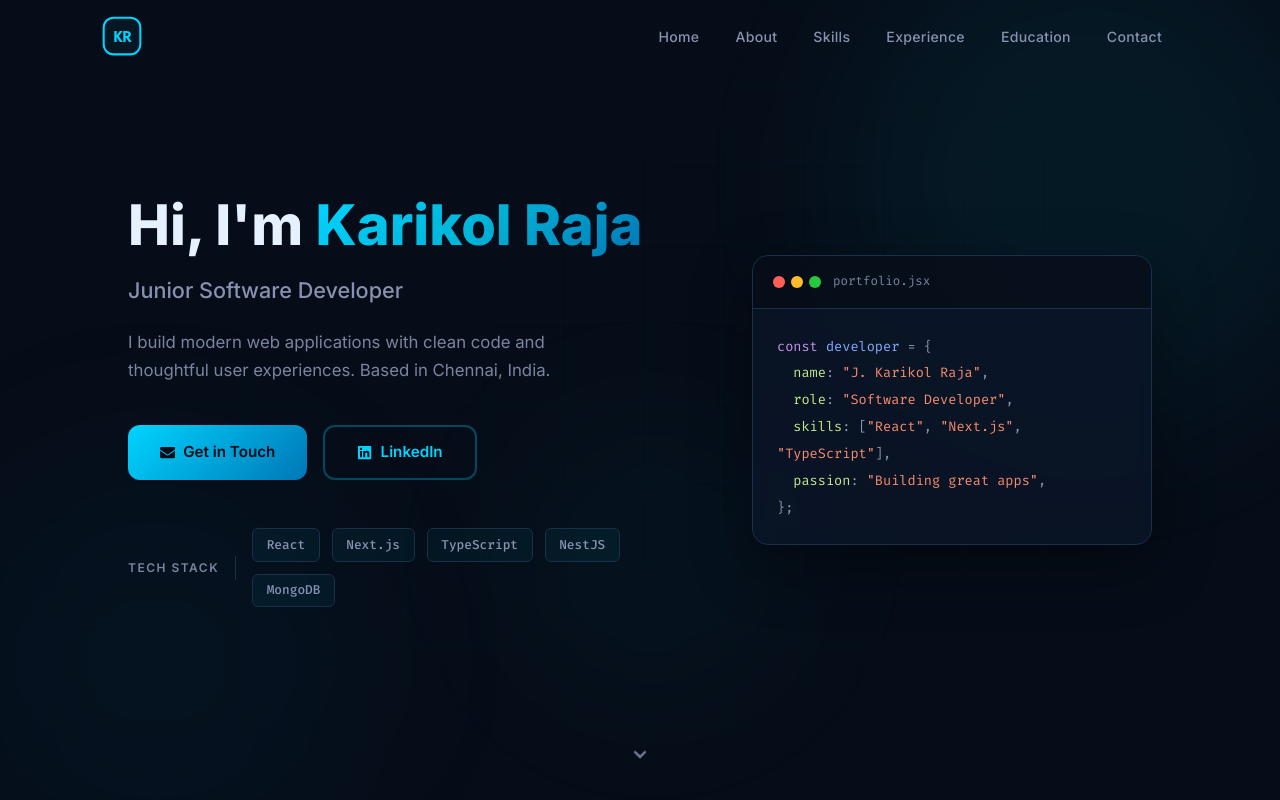
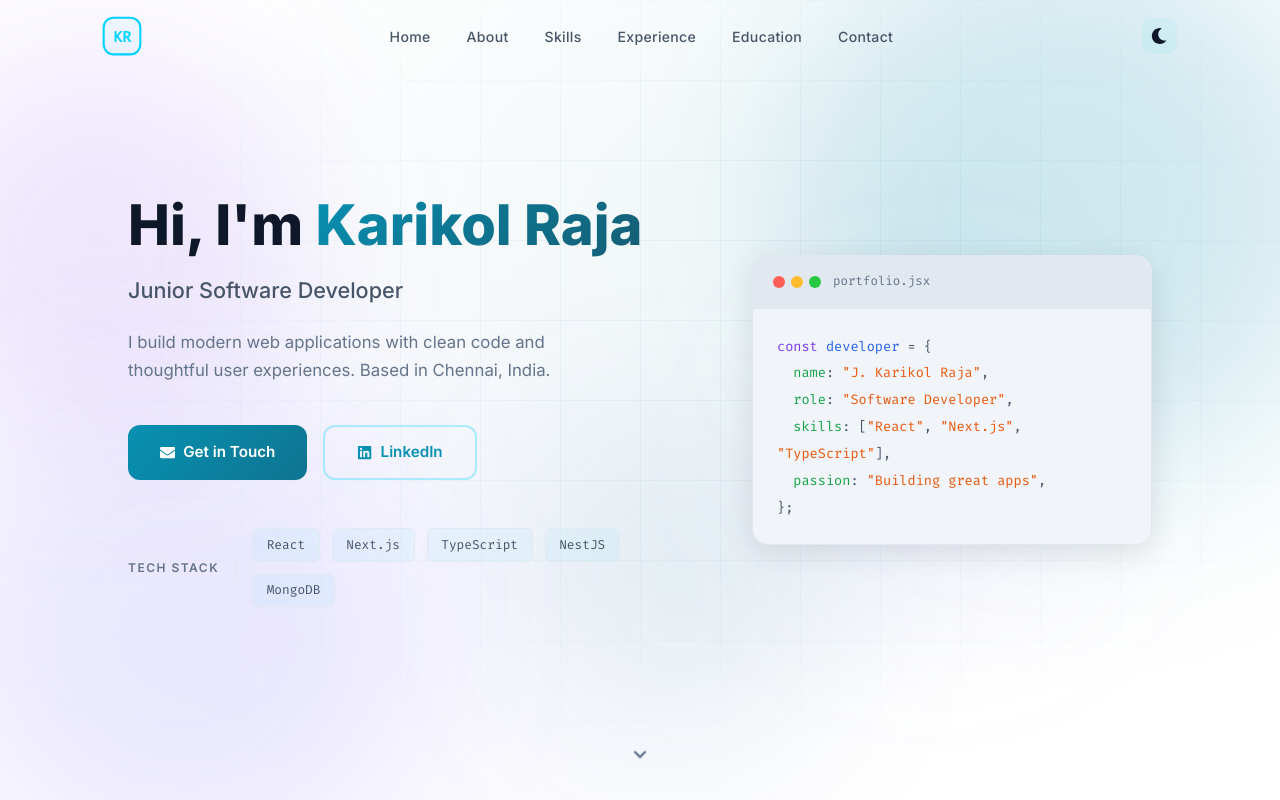
Before and after one commit to karikol2310/portfolio, a React (Vite) app: page / in a window 1280 px wide. Shown: the top 800 px of the page. Built offline with nearby package versions, Linux system fonts and the light colour scheme.

Commit message:
feat: update styles, navbar, hero, and meta tags

```diff
--- a/index.html
+++ b/index.html
@@ -31,19 +31,6 @@
     <meta name="twitter:description" content="Junior Software Developer portfolio. Building modern web applications with Java, React, Next.js and more." />
     <meta name="twitter:image" content="https://karikolraja.online/og-image.png" />
 
-    <!-- Fonts: preconnect + non-render-blocking -->
-    <link rel="preconnect" href="https://fonts.googleapis.com" />
-    <link rel="preconnect" href="https://fonts.gstatic.com" crossorigin />
-    <link
-      href="https://fonts.googleapis.com/css2?family=Inter:wght@400;500;600;700;800&family=Fira+Code:wght@400;500&display=swap"
-      rel="stylesheet"
-      media="print"
-      onload="this.media='all'"
-    />
-    <noscript>
-      <link href="https://fonts.googleapis.com/css2?family=Inter:wght@400;500;600;700;800&family=Fira+Code:wght@400;500&display=swap" rel="stylesheet" />
-    </noscript>
-
     <!-- Structured Data -->
     <script type="application/ld+json">
     {
@@ -63,9 +50,39 @@
       "knowsAbout": ["React", "Next.js", "TypeScript", "NestJS", "MongoDB", "Node.js", "JavaScript"]
     }
     </script>
+
+    <!-- Theme initialization (before paint to prevent FOUC) -->
+    <script>
+      (function(){var t=localStorage.getItem('theme');if(!t)t=window.matchMedia('(prefers-color-scheme:light)').matches?'light':'dark';document.documentElement.setAttribute('data-theme',t);var m=document.querySelector('meta[name="theme-color"]');if(m)m.setAttribute('content',t==='light'?'#ffffff':'#060d18')})()
+    </script>
+
+    <!-- Critical CSS for prerendered content -->
+    <style>
+      body{margin:0;background:#060d18}
+      [data-theme="light"] body{background:#ffffff}
+      .prerender-hero{min-height:100vh;display:flex;align-items:center;justify-content:center;font-family:Inter,system-ui,-apple-system,sans-serif;padding:5rem 1.25rem 0}
+      .prerender-hero__inner{max-width:560px;text-align:center}
+      .prerender-hero h1{font-size:2.5rem;font-weight:800;line-height:1.15;margin:0 0 1rem;color:#e6f1ff}
+      .prerender-hero h1 span{background:linear-gradient(135deg,#00d4ff,#00b4d8,#0077b6);-webkit-background-clip:text;-webkit-text-fill-color:transparent;background-clip:text}
+      .prerender-hero h2{font-size:1.15rem;font-weight:500;color:#8892b0;margin:0 0 1.25rem}
+      .prerender-hero p{color:#7a84a0;font-size:0.95rem;line-height:1.7;margin:0 auto;max-width:480px}
+      [data-theme="light"] .prerender-hero h1{color:#0f172a}
+      [data-theme="light"] .prerender-hero h1 span{background:linear-gradient(135deg,#0891b2,#0e7490,#155e75);-webkit-background-clip:text;-webkit-text-fill-color:transparent;background-clip:text}
+      [data-theme="light"] .prerender-hero h2{color:#475569}
+      [data-theme="light"] .prerender-hero p{color:#64748b}
+    </style>
   </head>
   <body>
-    <div id="root"></div>
+    <div id="root">
+      <!-- Prerendered hero for instant FCP/LCP — replaced by React on mount -->
+      <div class="prerender-hero">
+        <div class="prerender-hero__inner">
+          <h1>Hi, I'm <span>Karikol Raja</span></h1>
+          <h2>Junior Software Developer</h2>
+          <p>I build modern web applications with clean code and thoughtful user experiences. Based in Chennai, India.</p>
+        </div>
+      </div>
+    </div>
     <script type="module" src="/src/main.jsx"></script>
   </body>
 </html>
--- a/package.json
+++ b/package.json
@@ -10,6 +10,8 @@
     "preview": "vite preview"
   },
   "dependencies": {
+    "@fontsource/fira-code": "^5.2.7",
+    "@fontsource/inter": "^5.2.8",
     "react": "^19.2.0",
     "react-dom": "^19.2.0",
     "react-icons": "^5.5.0"
--- a/src/components/Footer.css
+++ b/src/components/Footer.css
@@ -46,6 +46,8 @@
   font-size: 0.9rem;
   transition: all 0.3s ease;
   width: fit-content;
+  padding: 0.5rem 0;
+  display: inline-block;
 }
 
 .footer-nav a:hover {
--- a/src/components/Hero.css
+++ b/src/components/Hero.css
@@ -5,6 +5,8 @@
   justify-content: center;
   position: relative;
   overflow: hidden;
+  background: radial-gradient(ellipse at 70% 30%, var(--orb-teal) 0%, transparent 60%),
+              radial-gradient(ellipse at 20% 80%, var(--orb-violet) 0%, transparent 50%);
 }
 
 /* Background effects */
@@ -23,30 +25,51 @@
 }
 
 .hero-orb-1 {
-  width: 500px;
-  height: 500px;
-  background: rgba(0, 212, 255, 0.06);
+  width: 550px;
+  height: 550px;
+  background: var(--orb-cyan);
   top: -10%;
   right: -5%;
   animation: orbFloat 8s ease-in-out infinite;
 }
 
 .hero-orb-2 {
-  width: 400px;
-  height: 400px;
-  background: rgba(0, 119, 182, 0.05);
+  width: 450px;
+  height: 450px;
+  background: var(--orb-indigo);
   bottom: -10%;
   left: -5%;
   animation: orbFloat 10s ease-in-out infinite reverse;
 }
 
 .hero-orb-3 {
-  width: 300px;
-  height: 300px;
-  background: rgba(0, 212, 255, 0.03);
+  width: 350px;
+  height: 350px;
+  background: var(--orb-teal);
   top: 50%;
   left: 40%;
   animation: orbFloat 12s ease-in-out infinite;
+  animation-delay: -3s;
+}
+
+.hero-orb-4 {
+  width: 400px;
+  height: 400px;
+  background: var(--orb-purple);
+  top: 5%;
+  left: -8%;
+  animation: orbFloat2 9s ease-in-out infinite;
+  animation-delay: -2s;
+}
+
+.hero-orb-5 {
+  width: 300px;
+  height: 300px;
+  background: var(--orb-violet);
+  top: 40%;
+  right: 15%;
+  animation: orbFloat2 11s ease-in-out infinite reverse;
+  animation-delay: -5s;
 }
 
 @keyframes orbFloat {
@@ -55,12 +78,19 @@
   66% { transform: translate(-15px, 15px) scale(0.95); }
 }
 
+@keyframes orbFloat2 {
+  0%, 100% { transform: translate(0, 0) scale(1); }
+  25% { transform: translate(-15px, 25px) scale(1.08); }
+  50% { transform: translate(25px, -10px) scale(0.96); }
+  75% { transform: translate(-10px, -20px) scale(1.03); }
+}
+
 .hero-grid {
   position: absolute;
   inset: 0;
   background-image:
-    linear-gradient(rgba(0, 212, 255, 0.02) 1px, transparent 1px),
-    linear-gradient(90deg, rgba(0, 212, 255, 0.02) 1px, transparent 1px);
+    linear-gradient(var(--grid-line) 1px, transparent 1px),
+    linear-gradient(90deg, var(--grid-line) 1px, transparent 1px);
   background-size: 80px 80px;
   mask-image: radial-gradient(ellipse at 60% 40%, black 20%, transparent 70%);
   -webkit-mask-image: radial-gradient(ellipse at 60% 40%, black 20%, transparent 70%);
@@ -200,12 +230,12 @@
 }
 
 .hero-card {
-  background: rgba(10, 22, 40, 0.8);
+  background: var(--hero-card-bg);
   border: 1px solid var(--border);
   border-radius: 16px;
   overflow: hidden;
   backdrop-filter: blur(10px);
-  box-shadow: 0 20px 60px rgba(0, 0, 0, 0.4);
+  box-shadow: var(--card-shadow);
   transition: transform 0.4s ease;
 }
 
@@ -218,7 +248,7 @@
   align-items: center;
   gap: 0.75rem;
   padding: 1rem 1.25rem;
-  background: rgba(0, 0, 0, 0.3);
+  background: var(--hero-card-header-bg);
   border-bottom: 1px solid var(--border);
 }
 
@@ -254,10 +284,10 @@
   color: var(--text-secondary);
 }
 
-.code-keyword { color: #c792ea; }
-.code-var { color: #82aaff; }
-.code-key { color: #c3e88d; }
-.code-string { color: #f78c6c; }
+.code-keyword { color: var(--code-keyword); }
+.code-var { color: var(--code-var); }
+.code-key { color: var(--code-key); }
+.code-string { color: var(--code-string); }
 
 /* Scroll indicator */
 .hero-scroll {
--- a/src/components/Hero.jsx
+++ b/src/components/Hero.jsx
@@ -8,6 +8,8 @@ function Hero() {
         <div className="hero-orb hero-orb-1"></div>
         <div className="hero-orb hero-orb-2"></div>
         <div className="hero-orb hero-orb-3"></div>
+        <div className="hero-orb hero-orb-4"></div>
+        <div className="hero-orb hero-orb-5"></div>
         <div className="hero-grid"></div>
       </div>
 
--- a/src/components/Navbar.css
+++ b/src/components/Navbar.css
@@ -9,12 +9,12 @@
 }
 
 .navbar.scrolled {
-  background: rgba(6, 13, 24, 0.8);
+  background: var(--navbar-bg);
   backdrop-filter: blur(20px);
   -webkit-backdrop-filter: blur(20px);
-  border-bottom: 1px solid rgba(0, 212, 255, 0.08);
+  border-bottom: 1px solid var(--border);
   padding: 0.6rem 0;
-  box-shadow: 0 4px 30px rgba(0, 0, 0, 0.4);
+  box-shadow: 0 4px 30px rgba(0, 0, 0, 0.15);
 }
 
 .navbar-container {
@@ -54,6 +54,32 @@
   background: rgba(0, 212, 255, 0.06);
 }
 
+.navbar-actions {
+  display: flex;
+  align-items: center;
+  gap: 0.5rem;
+}
+
+.theme-toggle {
+  background: rgba(0, 212, 255, 0.06);
+  border: 1px solid var(--border);
+  color: var(--text-primary);
+  font-size: 1rem;
+  cursor: pointer;
+  padding: 0.6rem;
+  border-radius: 10px;
+  transition: all 0.3s ease;
+  display: flex;
+  align-items: center;
+  justify-content: center;
+}
+
+.theme-toggle:hover {
+  border-color: var(--primary);
+  color: var(--primary);
+  background: var(--primary-glow);
+}
+
 .navbar-toggle {
   display: none;
   background: rgba(0, 212, 255, 0.06);
@@ -90,7 +116,7 @@
     width: 75%;
     height: 100vh;
     flex-direction: column;
-    background: rgba(10, 22, 40, 0.98);
+    background: var(--mobile-menu-bg);
     backdrop-filter: blur(20px);
     padding: 5rem 2rem;
     gap: 0.25rem;
--- a/src/components/Navbar.jsx
+++ b/src/components/Navbar.jsx
@@ -1,5 +1,5 @@
 import { useState, useEffect } from 'react';
-import { FaBars, FaTimes } from 'react-icons/fa';
+import { FaBars, FaTimes, FaSun, FaMoon } from 'react-icons/fa';
 import Logo from './Logo';
 import './Navbar.css';
 
@@ -12,9 +12,21 @@ const navLinks = [
   { name: 'Contact', to: 'contact' },
 ];
 
+function getInitialTheme() {
+  const stored = localStorage.getItem('theme');
+  if (stored) return stored;
+  return window.matchMedia('(prefers-color-scheme: light)').matches ? 'light' : 'dark';
+}
+
 function Navbar() {
   const [menuOpen, setMenuOpen] = useState(false);
   const [scrolled, setScrolled] = useState(false);
+  const [theme, setTheme] = useState(getInitialTheme);
+
+  useEffect(() => {
+    document.documentElement.setAttribute('data-theme', theme);
+    localStorage.setItem('theme', theme);
+  }, [theme]);
 
   useEffect(() => {
     const handleScroll = () => setScrolled(window.scrollY > 50);
@@ -45,6 +57,15 @@ function Navbar() {
           ))}
         </ul>
 
+        <div className="navbar-actions">
+          <button
+            className="theme-toggle"
+            onClick={() => setTheme(theme === 'dark' ? 'light' : 'dark')}
+            aria-label={`Switch to ${theme === 'dark' ? 'light' : 'dark'} mode`}
+          >
+            {theme === 'dark' ? <FaSun /> : <FaMoon />}
+          </button>
+
           <button
             className="navbar-toggle"
             onClick={() => setMenuOpen(!menuOpen)}
@@ -54,6 +75,7 @@ function Navbar() {
             {menuOpen ? <FaTimes /> : <FaBars />}
           </button>
         </div>
+      </div>
     </nav>
   );
 }
--- a/src/styles/global.css
+++ b/src/styles/global.css
@@ -21,6 +21,55 @@
   --gradient: linear-gradient(135deg, #00d4ff, #0077b6);
   --gradient-text: linear-gradient(135deg, #00d4ff, #00b4d8, #0077b6);
   --shadow-glow: 0 0 30px rgba(0, 212, 255, 0.08);
+  --navbar-bg: rgba(6, 13, 24, 0.8);
+  --mobile-menu-bg: rgba(10, 22, 40, 0.98);
+  --hero-card-bg: rgba(10, 22, 40, 0.8);
+  --hero-card-header-bg: rgba(0, 0, 0, 0.3);
+  --card-shadow: 0 20px 60px rgba(0, 0, 0, 0.4);
+  --code-keyword: #c792ea;
+  --code-var: #82aaff;
+  --code-key: #c3e88d;
+  --code-string: #f78c6c;
+  --orb-cyan: rgba(0, 212, 255, 0.15);
+  --orb-purple: rgba(139, 92, 246, 0.12);
+  --orb-indigo: rgba(99, 102, 241, 0.10);
+  --orb-teal: rgba(6, 182, 212, 0.08);
+  --orb-violet: rgba(167, 139, 250, 0.06);
+  --grid-line: rgba(0, 212, 255, 0.04);
+}
+
+[data-theme="light"] {
+  --primary: #0891b2;
+  --primary-dark: #0e7490;
+  --primary-glow: rgba(8, 145, 178, 0.08);
+  --accent: #0e7490;
+  --bg-dark: #ffffff;
+  --bg-section: #f8fafc;
+  --bg-card: #ffffff;
+  --bg-card-hover: #f1f5f9;
+  --text-primary: #0f172a;
+  --text-secondary: #475569;
+  --text-muted: #64748b;
+  --border: #e2e8f0;
+  --border-light: #cbd5e0;
+  --gradient: linear-gradient(135deg, #0891b2, #0e7490);
+  --gradient-text: linear-gradient(135deg, #0891b2, #0e7490, #155e75);
+  --shadow-glow: 0 4px 20px rgba(0, 0, 0, 0.06);
+  --navbar-bg: rgba(255, 255, 255, 0.85);
+  --mobile-menu-bg: rgba(255, 255, 255, 0.98);
+  --hero-card-bg: #f1f5f9;
+  --hero-card-header-bg: #e2e8f0;
+  --card-shadow: 0 8px 30px rgba(0, 0, 0, 0.1);
+  --code-keyword: #7c3aed;
+  --code-var: #2563eb;
+  --code-key: #16a34a;
+  --code-string: #ea580c;
+  --orb-cyan: rgba(8, 145, 178, 0.15);
+  --orb-purple: rgba(124, 58, 237, 0.12);
+  --orb-indigo: rgba(99, 102, 241, 0.10);
+  --orb-teal: rgba(14, 116, 144, 0.08);
+  --orb-violet: rgba(167, 139, 250, 0.08);
+  --grid-line: rgba(8, 145, 178, 0.06);
 }
 
 html {
@@ -67,6 +116,7 @@ body {
 .section {
   padding: 7rem 0;
   position: relative;
+  overflow: hidden;
 }
 
 .section-header {
@@ -124,7 +174,7 @@ body {
 
 .btn-primary {
   background: var(--gradient);
-  color: #060d18;
+  color: var(--bg-dark);
 }
 
 .btn-primary:hover {
```
Also changed, not shown: src/components/About.css (+14 -0 lines), src/components/Contact.css (+14 -1 lines), src/components/Skills.css (+14 -0 lines), src/main.jsx (+7 -0 lines), 1 other file (tests, documents, lock files or other folders). Lines whose indentation alone changed are shown as unchanged.
